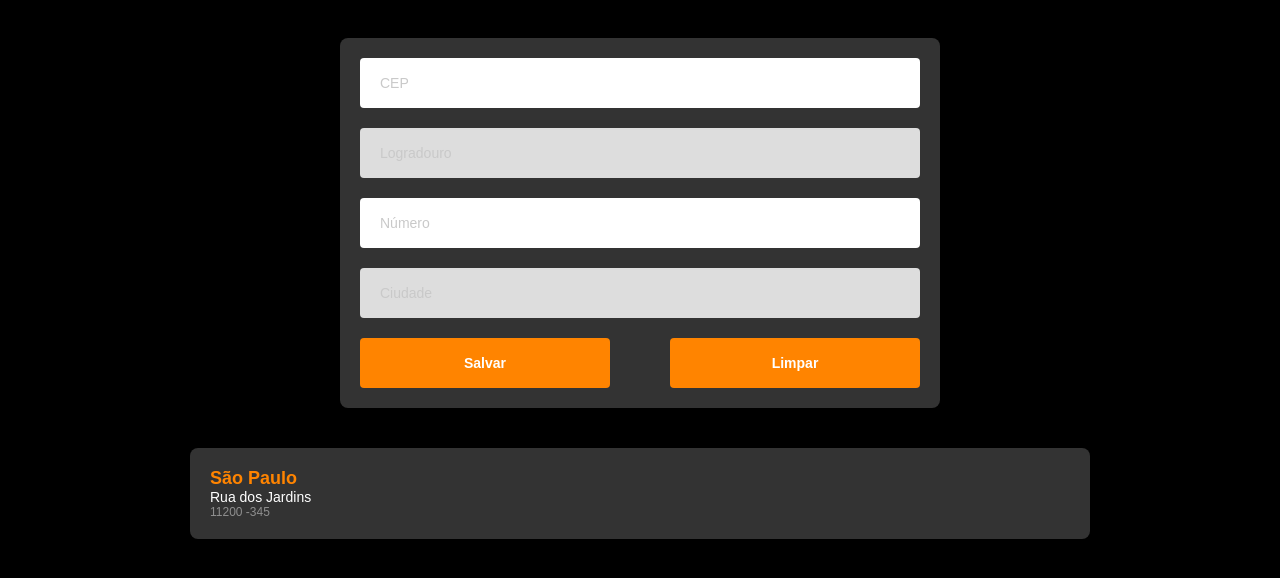
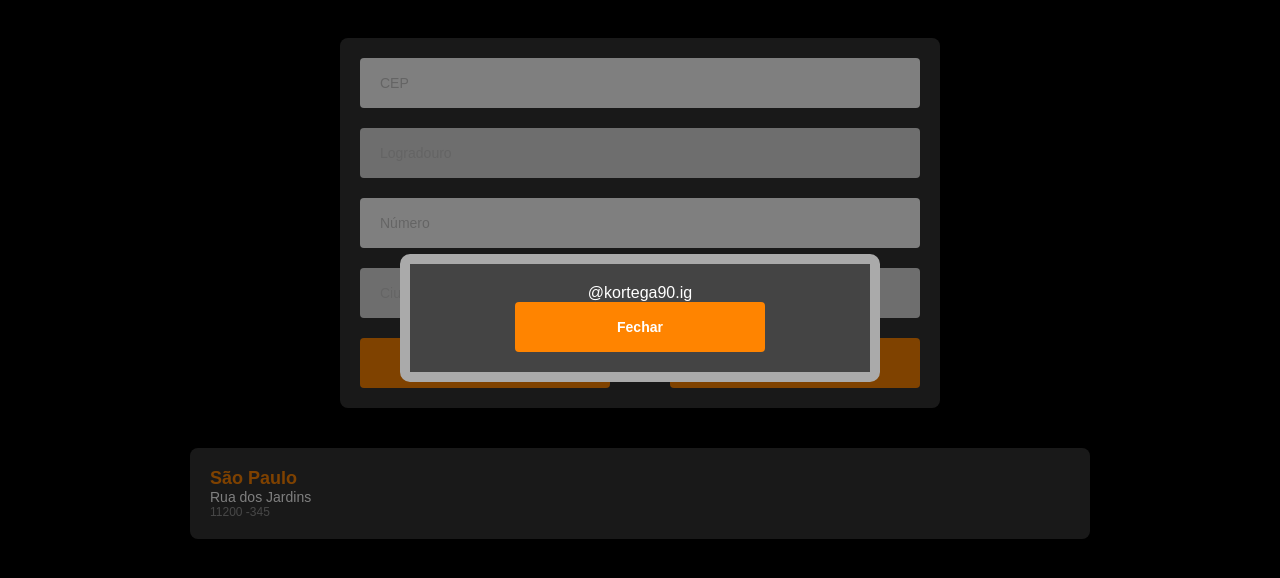
Before and after one commit to kortega90/DsViaCEP, a plain HTML site: page index.html in a window 1280 px wide. Shown: the part 82-660 px from the top of the page. Drawn offline with Linux system fonts and the light colour scheme.

Commit message:
Fazendo o layout do modal 1.0

```diff
--- /dev/null
+++ b/css/buttons.css
@@ -0,0 +1,22 @@
+.btn-container{
+    display: flex;
+    justify-content: space-between;
+
+ }
+ .btn{
+   width: 250px;
+   height: 50px;
+    background-color:var(--color-oracle) ;
+    border: 0;
+    border-radius: 4px;
+    color: var(--white);
+    font-weight: 700;
+    font-size: 14px;
+ }
+
+ .btn-left {
+margin-right: 10px;
+ }
+ .btn-right {
+    margin-left: 10px;
+}
--- /dev/null
+++ b/css/modal.css
@@ -0,0 +1,32 @@
+
+.modal-container{
+    position:fixed;
+    top:0;
+    left: 0;
+    background-color: rgba(0,0,0,0.5);
+    height: 100vh;
+    width: 100%;
+    z-index: 1;
+    display: none;
+}
+
+.modal-container.active{
+display: flex;
+justify-content: center ;
+align-items: center;
+}
+.modal-box{
+    width: 100%;
+    max-width: 480px;
+    background-color: #444;
+    padding: 20px;
+    border-radius: 10px;
+    border: 10px solid #aaa;
+    display: flex;
+    flex-direction: column;
+    align-items: center;
+}
+.modal-content{
+    color: #fff;
+    margin-bottom: 40 px;
+}
--- a/css/styless.css
+++ b/css/styless.css
@@ -1,3 +1,5 @@
+@import 'modal.css';
+@import 'buttons.css';
 *{
     box-sizing: border-box;
     padding: 0;
@@ -85,28 +87,7 @@ padding: 20px;
     background-color: #ddd;
  }
 
- .btn-container{
-    display: flex;
-    justify-content: space-between;
 
- }
- .btn{
-   width: 250px;
-   height: 50px;
-    background-color:var(--color-oracle) ;
-    border: 0;
-    border-radius: 4px;
-    color: var(--white);
-    font-weight: 700;
-    font-size: 14px;
- }
-
- .btn-left {
-margin-right: 10px;
- }
- .btn-right {
-    margin-left: 10px;
-}
 .list-container{
     width: 100%;
     padding: 0 20px;
--- a/index.html
+++ b/index.html
@@ -65,6 +65,14 @@
 
             </section>
         </main>
+        <section id=" modal-contact" class="modal-container active">
+<div class="modal-box">
+    <div class="modal-content">
+<p>@kortega90.ig</p>
+    </div>
+    <button class="btn">Fechar</button>
+</div>
+        </section>
         <script type="module" src="js/dsviacep.js"> </script>
     </body>
 </html>
```
